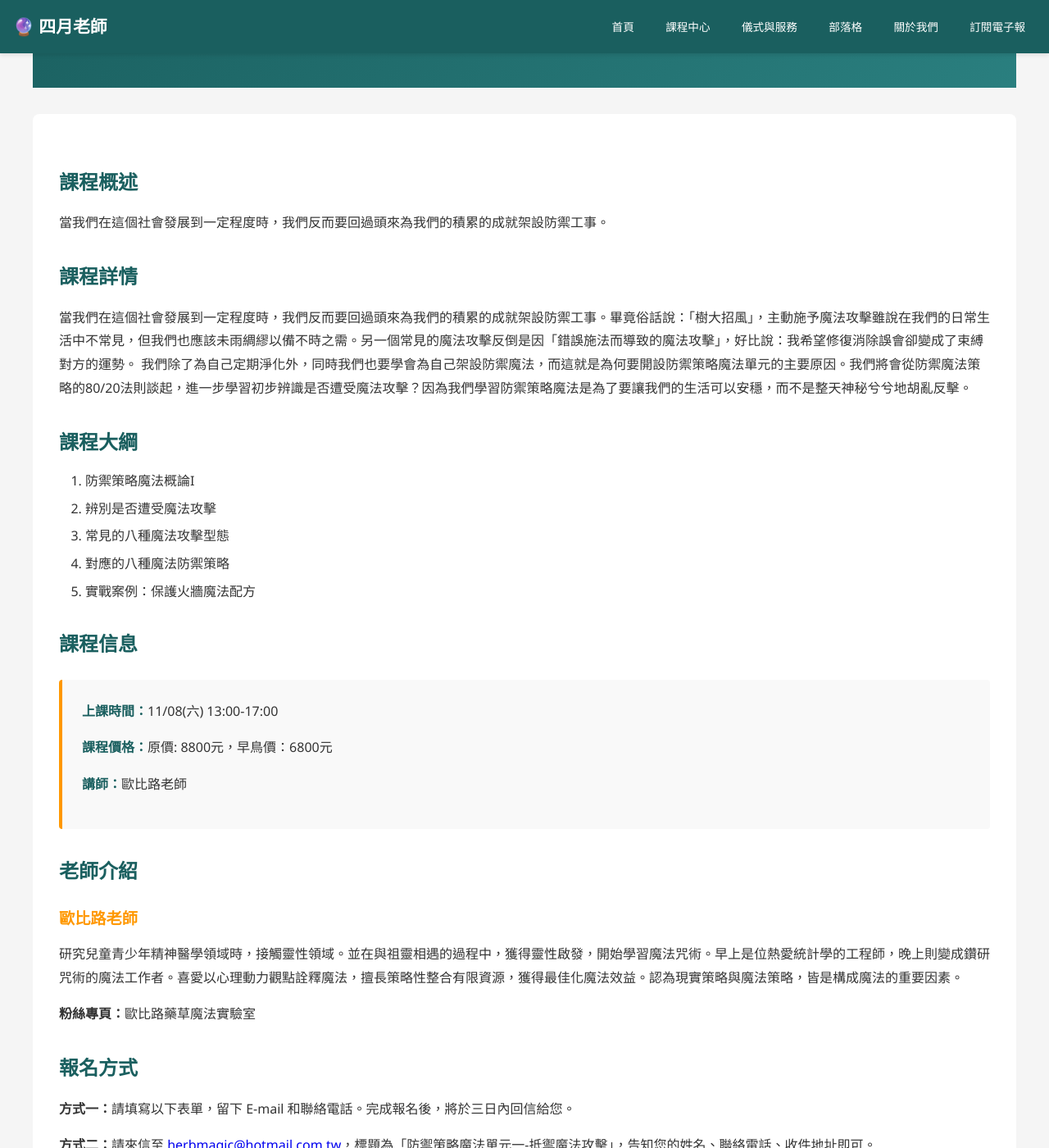
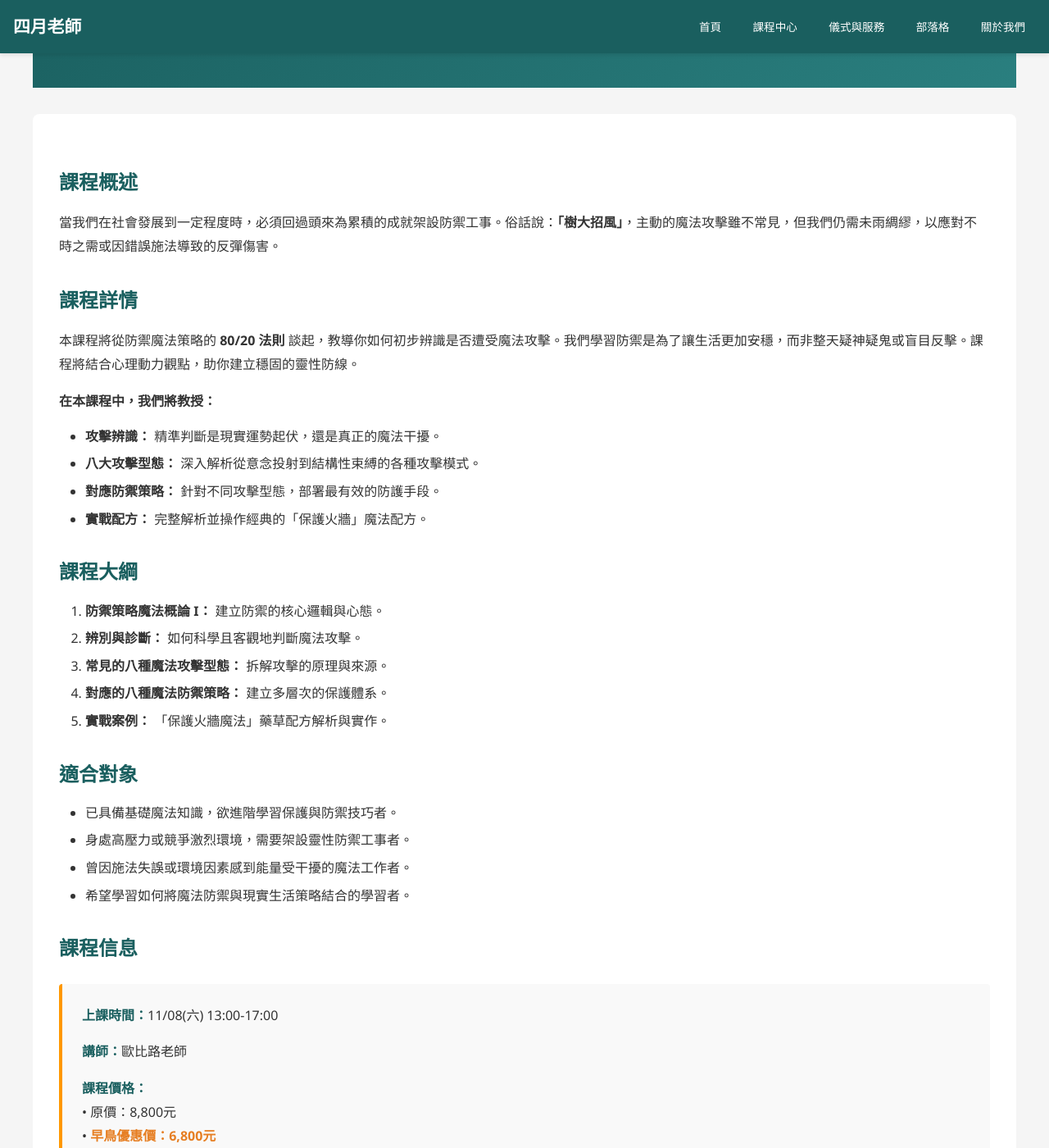
Before and after one commit to light4uliuphone-lang/hoodoo, a Jekyll site: the page built from courses/course-009.html, in a window 1280 px wide and 1400 px high, scrolled down 268 px. Shown: the whole window at 82% size. Built offline with Jekyll 4.4.1, drawn with Linux system fonts in a browser that asks for light colours; some of the changed text lies outside the part shown.

Commit message:
Update course-009.html

```diff
--- a/courses/course-009.html
+++ b/courses/course-009.html
@@ -1,35 +1,16 @@
-<!DOCTYPE html>
-<html lang="zh-TW">
-<head>
-    <meta charset="UTF-8">
-    <meta name="viewport" content="width=device-width, initial-scale=1.0">
-    <title>防禦策略魔法單元一-抵禦魔法攻擊 - 四月老師</title>
-    <link rel="stylesheet" href="../css/style.css">
-</head>
-<body>
-    <!-- 導航菜單 -->
-    <nav class="navbar">
-        <div class="nav-container">
-            <div class="logo">🔮 四月老師</div>
-            <ul class="nav-menu">
-                <li><a href="../index.html">首頁</a></li>
-                <li><a href="../courses.html">課程中心</a></li>
-                <li><a href="../rituals.html">儀式與服務</a></li>
-                <li><a href="#blog">部落格</a></li>
-                <li><a href="../about.html">關於我們</a></li>
-                <li><a href="#newsletter">訂閱電子報</a></li>
-            </ul>
-        </div>
-    </nav>
+---
+layout: default
+title: "防禦策略魔法單元一：抵禦魔法攻擊 - 歐比路老師"
+---
 
-    <!-- 課程詳情 -->
 <div class="container" style="padding: 3rem 0;">
-        <a href="../courses.html" class="back-link">← 返回課程中心</a>
+    <a href="/course/" class="back-link">← 返回課程中心</a>
 
     <div class="course-detail-header">
-            <h1>防禦策略魔法單元一-抵禦魔法攻擊</h1>
+        <h1>{{ page.title | split: " - " | first }}</h1>
         <div class="meta">
-                <span>📚 防禦與保護</span>
+            <span>🛡️ 防禦與保護</span>
+            <span>⚔️ 策略魔法</span>
             <span>📊 中級</span>
             <span>👨‍🏫 歐比路老師</span>
         </div>
@@ -37,53 +18,68 @@
 
     <div class="course-detail-content">
         <h2>課程概述</h2>
-            <p>當我們在這個社會發展到一定程度時，我們反而要回過頭來為我們的積累的成就架設防禦工事。</p>
+        <p>當我們在社會發展到一定程度時，必須回過頭來為累積的成就架設防禦工事。俗話說：<strong>「樹大招風」</strong>，主動的魔法攻擊雖不常見，但我們仍需未雨綢繆，以應對不時之需或因錯誤施法導致的反彈傷害。</p>
 
         <h2>課程詳情</h2>
-            <p>當我們在這個社會發展到一定程度時，我們反而要回過頭來為我們的積累的成就架設防禦工事。畢竟俗話說：「樹大招風」，主動施予魔法攻擊雖說在我們的日常生活中不常見，但我們也應該未雨綢繆以備不時之需。另一個常見的魔法攻擊反倒是因「錯誤施法而導致的魔法攻擊」，好比說：我希望修復消除誤會卻變成了束縛對方的運勢。
+        <p>本課程將從防禦魔法策略的 <strong>80/20 法則</strong> 談起，教導你如何初步辨識是否遭受魔法攻擊。我們學習防禦是為了讓生活更加安穩，而非整天疑神疑鬼或盲目反擊。課程將結合心理動力觀點，助你建立穩固的靈性防線。</p>
 
-我們除了為自己定期淨化外，同時我們也要學會為自己架設防禦魔法，而這就是為何要開設防禦策略魔法單元的主要原因。我們將會從防禦魔法策略的80/20法則談起，進一步學習初步辨識是否遭受魔法攻擊？因為我們學習防禦策略魔法是為了要讓我們的生活可以安穩，而不是整天神秘兮兮地胡亂反擊。</p>
+        <p><strong>在本課程中，我們將教授：</strong></p>
+        <ul>
+            <li><strong>攻擊辨識：</strong> 精準判斷是現實運勢起伏，還是真正的魔法干擾。</li>
+            <li><strong>八大攻擊型態：</strong> 深入解析從意念投射到結構性束縛的各種攻擊模式。</li>
+            <li><strong>對應防禦策略：</strong> 針對不同攻擊型態，部署最有效的防護手段。</li>
+            <li><strong>實戰配方：</strong> 完整解析並操作經典的「保護火牆」魔法配方。</li>
+        </ul>
 
         <h2>課程大綱</h2>
+        <div class="syllabus-grid">
             <ol>
-                <li>防禦策略魔法概論I</li>
-                <li>辨別是否遭受魔法攻擊</li>
-                <li>常見的八種魔法攻擊型態</li>
-                <li>對應的八種魔法防禦策略</li>
-                <li>實戰案例：保護火牆魔法配方</li>
+                <li><strong>防禦策略魔法概論 I：</strong> 建立防禦的核心邏輯與心態。</li>
+                <li><strong>辨別與診斷：</strong> 如何科學且客觀地判斷魔法攻擊。</li>
+                <li><strong>常見的八種魔法攻擊型態：</strong> 拆解攻擊的原理與來源。</li>
+                <li><strong>對應的八種魔法防禦策略：</strong> 建立多層次的保護體系。</li>
+                <li><strong>實戰案例：</strong> 「保護火牆魔法」藥草配方解析與實作。</li>
             </ol>
+        </div>
+
+        <h2>適合對象</h2>
+        <ul>
+            <li>已具備基礎魔法知識，欲進階學習保護與防禦技巧者。</li>
+            <li>身處高壓力或競爭激烈環境，需要架設靈性防禦工事者。</li>
+            <li>曾因施法失誤或環境因素感到能量受干擾的魔法工作者。</li>
+            <li>希望學習如何將魔法防禦與現實生活策略結合的學習者。</li>
+        </ul>
 
         <h2>課程信息</h2>
         <div class="course-info-box">
             <p><strong>上課時間：</strong>11/08(六) 13:00-17:00</p>
-                <p><strong>課程價格：</strong>原價: 8800元，早鳥價：6800元</p>
             <p><strong>講師：</strong>歐比路老師</p>
+            <p><strong>課程價格：</strong>
+                <br>• 原價：8,800元
+                <br>• <span style="color: #e67e22; font-weight: bold;">早鳥優惠價：6,800元</span>
+            </p>
+            <div style="background-color: #fff; padding: 1rem; border: 1px dashed #1a5f5f; margin-top: 1rem;">
+                <p style="margin: 0; color: #1a5f5f; font-weight: bold;">💡 學習提醒：</p>
+                <p style="margin: 0;">本課程著重於「策略性防禦」，旨在恢復生活穩定，非教授主動攻擊他人之技術。</p>
+            </div>
         </div>
 
         <h2>老師介紹</h2>
         <div class="teacher-info">
             <h3>歐比路老師</h3>
-                <p>研究兒童青少年精神醫學領域時，接觸靈性領域。並在與祖靈相遇的過程中，獲得靈性啟發，開始學習魔法咒術。早上是位熱愛統計學的工程師，晚上則變成鑽研咒術的魔法工作者。喜愛以心理動力觀點詮釋魔法，擅長策略性整合有限資源，獲得最佳化魔法效益。認為現實策略與魔法策略，皆是構成魔法的重要因素。</p>
+            <p>歐比路老師早期研究兒童青少年精神醫學，後於祖靈指引下踏入魔法領域。他白天是熱愛統計學的工程師，晚上則是精研咒術的魔法工作者。他擅長以心理動力觀點詮釋魔法，並透過策略性整合有限資源，幫助學員達成最佳化的魔法效益。</p>
             <p><strong>粉絲專頁：</strong>歐比路藥草魔法實驗室</p>
         </div>
 
         <h2>報名方式</h2>
         <div class="registration-info">
-                <p><strong>方式一：</strong>請填寫以下表單，留下 E-mail 和聯絡電話。完成報名後，將於三日內回信給您。</p>
-                <p><strong>方式二：</strong>請來信至 <a href="mailto:herbmagic@hotmail.com.tw">herbmagic@hotmail.com.tw</a>，標題為「防禦策略魔法單元一-抵禦魔法攻擊」，告知您的姓名、聯絡電話、收件地址即可。</p>
+            <p><strong>方式一：</strong>請填寫官方報名表單，完成後將於三日內回信給您。</p>
+            <p><strong>方式二：</strong>請來信至 <a href="mailto:{{ site.email | default: 'herbmagic@hotmail.com.tw' }}">{{ site.email | default: 'herbmagic@hotmail.com.tw' }}</a></p>
+            <p>郵件標題請註明：<strong>「報名 {{ page.title | split: " - " | first }}」</strong>，並告知您的姓名與聯絡電話。</p>
         </div>
 
         <div style="text-align: center; margin-top: 2rem;">
-                <a href="#" class="btn-primary">立即報名</a>
+            <a href="mailto:{{ site.email | default: 'herbmagic@hotmail.com.tw' }}?subject=報名-{{ page.title | split: ' - ' | first }}" class="btn-primary">立即報名</a>
         </div>
     </div>
 </div>
-
-    <!-- 頁腳 -->
-    <footer style="background-color: #1a5f5f; color: white; text-align: center; padding: 2rem; margin-top: 4rem;">
-        <p>&copy; 2024 四月老師 - 魔法課程中心。版權所有。</p>
-    </footer>
-
-    <script src="../js/main.js"></script>
-</body>
-</html>
```
Lines whose indentation alone changed are shown as unchanged.
